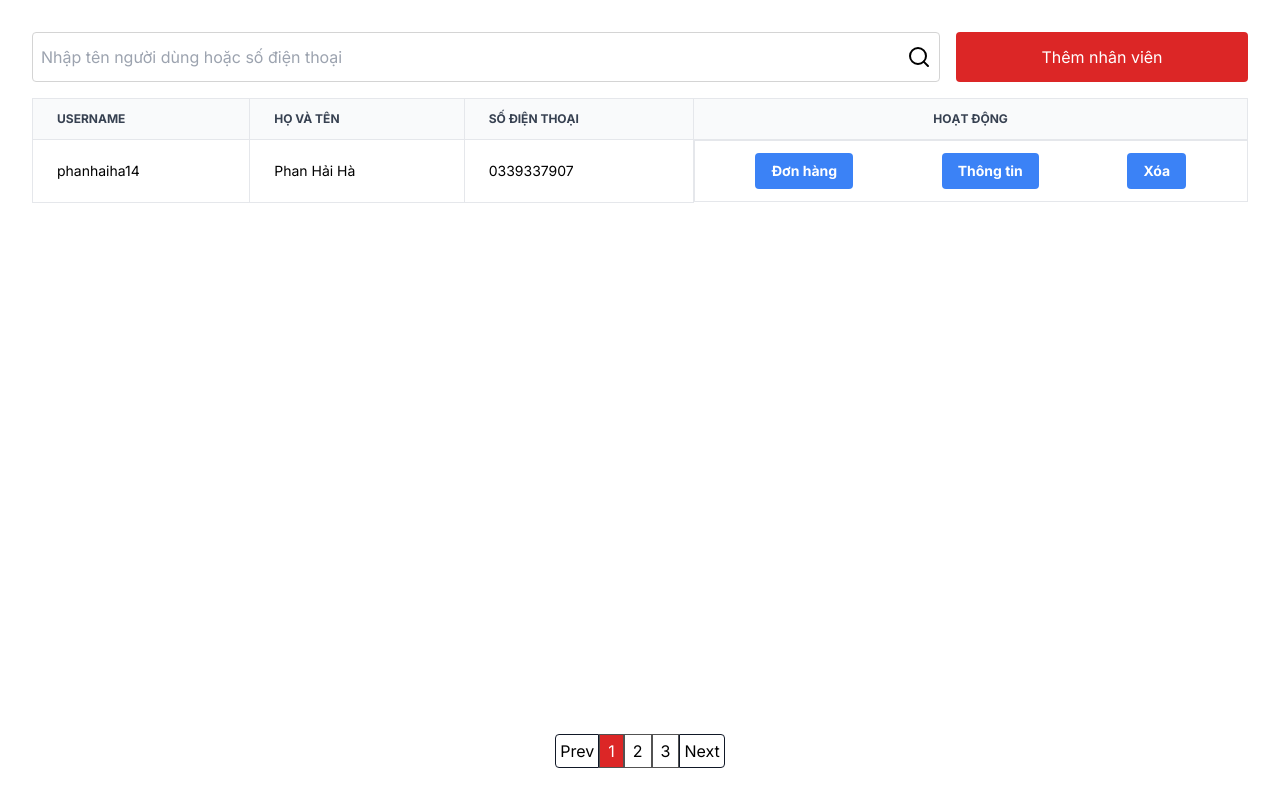
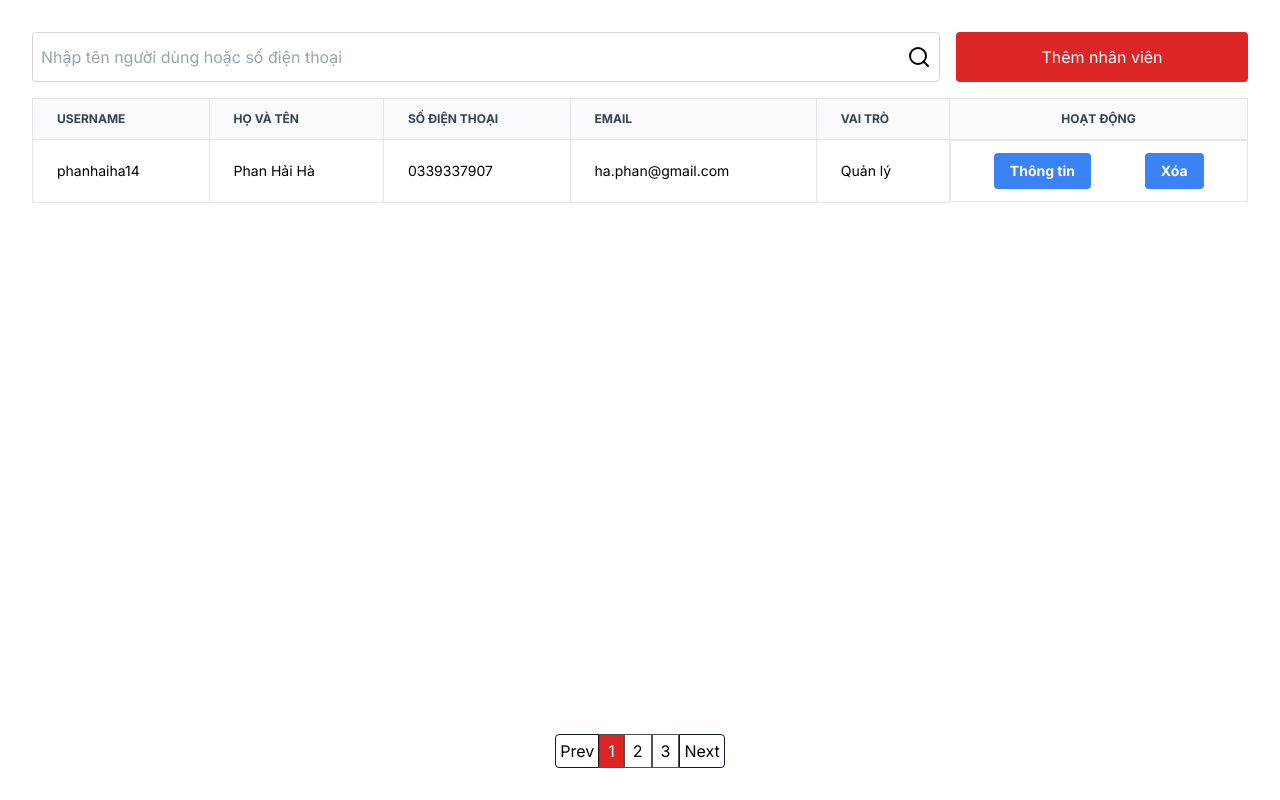
Before and after one commit to lequoctrang4/Technology-Device-Sale, a Next.js app: page /admin/Employee in a window 1280 px wide. Built offline with nearby package versions, Linux system fonts and the light colour scheme.

Commit message:
add email field and role

```diff
--- a/pages/admin/Customer/index.tsx
+++ b/pages/admin/Customer/index.tsx
@@ -17,6 +17,7 @@ function CustomerList() {
                             <th scope="col" className="border px-6 py-3">Username</th>
                             <th scope="col" className="border px-6 py-3">Họ và tên</th>
                             <th scope="col" className="border px-6 py-3">Số điện thoại</th>
+                            <th scope="col" className="border px-6 py-3">Email</th>
                             <th scope="col" className="border px-6 py-3 text-center">Hoạt động</th>
                         </tr>
                     </thead>
@@ -25,6 +26,7 @@ function CustomerList() {
                             <td className="border px-6 py-3">phanhaiha14</td>
                             <td className="border px-6 py-3">Phan Hải Hà</td>
                             <td className="border px-6 py-3">0339337907</td>
+                            <td className="border px-6 py-3">ha.phan@gmail.com</td>
                             <td className="border px-6 py-3 flex justify-around gap-4">
                                 <button className="bg-blue-500 hover:bg-blue-700 text-white font-bold py-2 px-4 rounded flex-4">
                                     Đơn hàng
--- a/pages/admin/Employee/index.tsx
+++ b/pages/admin/Employee/index.tsx
@@ -22,6 +22,8 @@ function CustomerList() {
                             <th scope="col" className="border px-6 py-3">Username</th>
                             <th scope="col" className="border px-6 py-3">Họ và tên</th>
                             <th scope="col" className="border px-6 py-3">Số điện thoại</th>
+                            <th scope="col" className="border px-6 py-3">Email</th>
+                            <th scope="col" className="border px-6 py-3">Vai trò</th>
                             <th scope="col" className="border px-6 py-3 text-center">Hoạt động</th>
                         </tr>
                     </thead>
@@ -30,10 +32,9 @@ function CustomerList() {
                             <td className="border px-6 py-3">phanhaiha14</td>
                             <td className="border px-6 py-3">Phan Hải Hà</td>
                             <td className="border px-6 py-3">0339337907</td>
+                            <td className="border px-6 py-3">ha.phan@gmail.com</td>
+                            <td className="border px-6 py-3">Quản lý</td>
                             <td className="border px-6 py-3 flex justify-around gap-4">
-                                <button className="bg-blue-500 hover:bg-blue-700 text-white font-bold py-2 px-4 rounded flex-4">
-                                    Đơn hàng
-                                </button>
                                 <button className="bg-blue-500 hover:bg-blue-700 text-white font-bold py-2 px-4 rounded flex-4">
                                     Thông tin
                                 </button>
```
